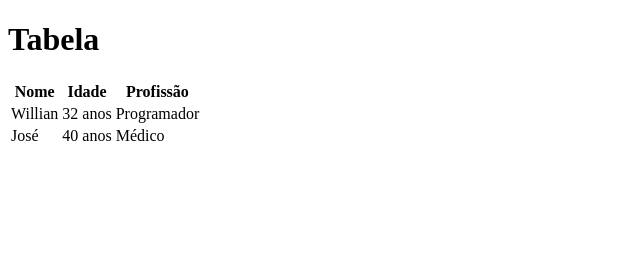
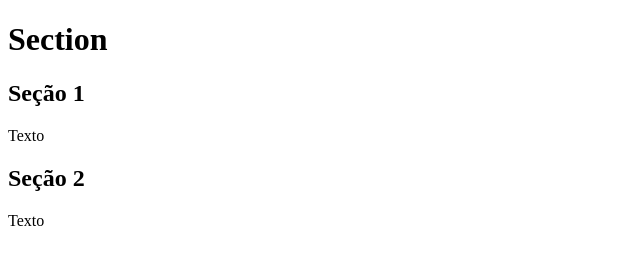
Before and after one commit to programadorcego/HTML-B-sico, a plain HTML site: page index.html in a window 1280 px wide. Shown: the whole page, without its empty margins (0-640 px from the left). Drawn offline with Linux system fonts and the light colour scheme.

Commit message:
Aula 11: Section

```diff
--- a/index.html
+++ b/index.html
@@ -2,33 +2,20 @@
 <html lang="pt-br">
 <head>
 <meta charset="utf-8">
-<title>Tabela</title>
+<title>Section</title>
 </head>
 
 <body>
-<h1>Tabela</h1>
+<h1>Section</h1>
 
-<table>
-<thead>
-<tr>
-<th>Nome</th>
-<th>Idade</th>
-<th>Profissão</th>
-</tr>
-</thead>
+<section>
+<h2>Seção 1</h2>
+<p>Texto</p>
+</section>
 
-<tbody>
-<tr>
-<td>Willian</td>
-<td> 32 anos</td>
-<td>Programador</td>
-</tr>
-<tr>
-<td>José</td>
-<td>40 anos</td>
-<td>Médico</td>
-</tr>
-</tbody>
-</table>
+<section>
+<h2>Seção 2</h2>
+<p>Texto</p>
+</section>
 </body>
 </html>
```
